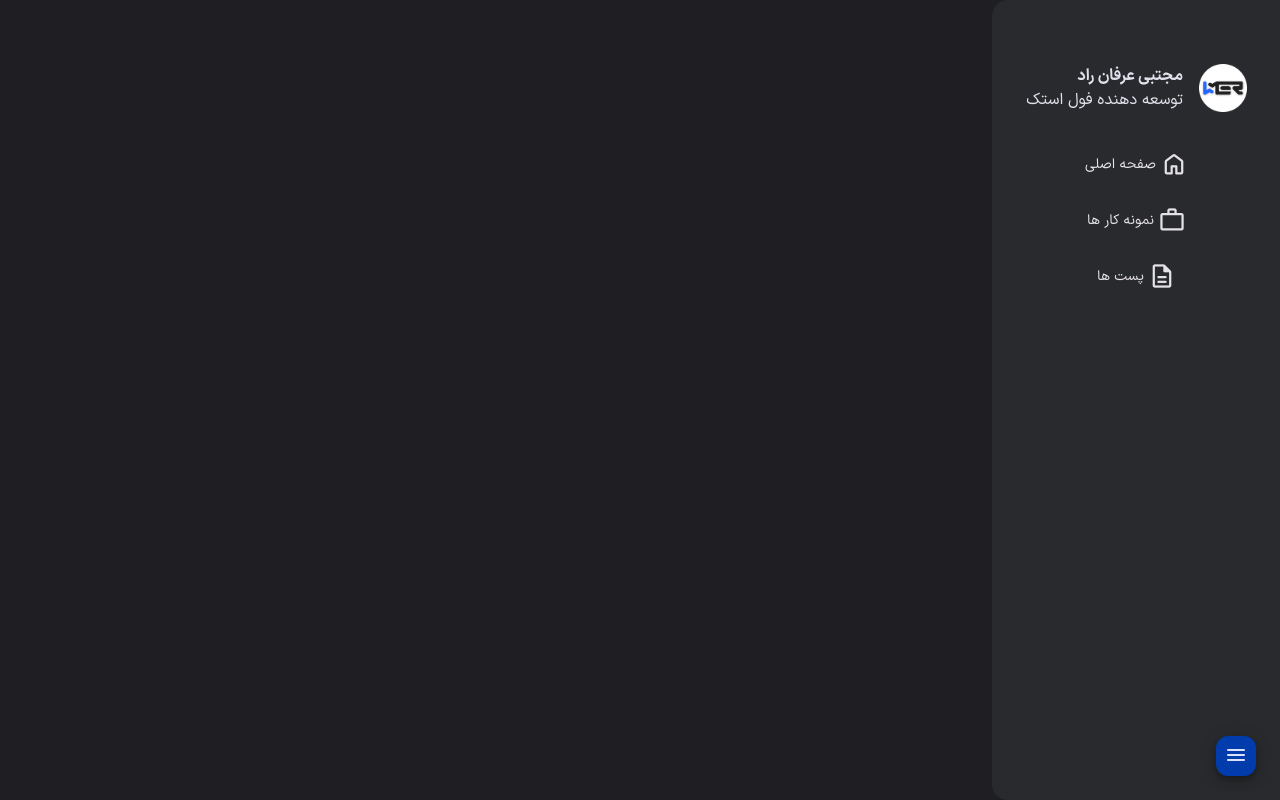
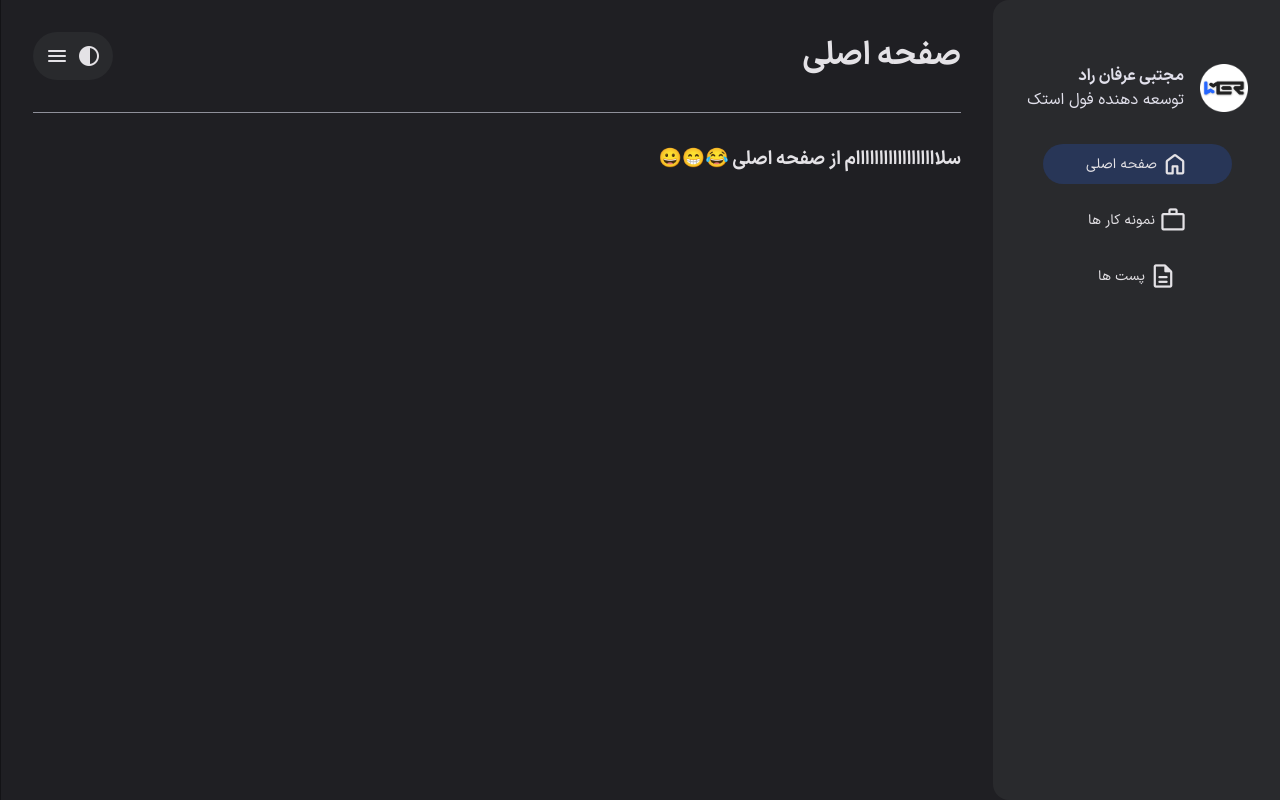
Before and after one commit to mojerf/wmer-front-end-material, an Angular app: page / in a window 1280 px wide. Built offline with nearby package versions, Linux system fonts and the light colour scheme.

Commit message:
feat(main-page)

```diff
--- a/src/app/app-routing.module.ts
+++ b/src/app/app-routing.module.ts
@@ -1,10 +1,16 @@
 import { NgModule } from '@angular/core';
 import { RouterModule, Routes } from '@angular/router';
+import { MainPageComponent } from './main/main-page/main-page.component';
 
-const routes: Routes = [];
+const routes: Routes = [
+  {
+    path: '',
+    component: MainPageComponent,
+  },
+];
 
 @NgModule({
   imports: [RouterModule.forRoot(routes)],
-  exports: [RouterModule]
+  exports: [RouterModule],
 })
-export class AppRoutingModule { }
+export class AppRoutingModule {}
--- a/src/app/app.component.html
+++ b/src/app/app.component.html
@@ -10,7 +10,12 @@
       </div>
       <nav class="navigation">
         @for (item of menu; track $index) {
-        <a href="{{ item.url }}" mat-button class="link">
+        <a
+          mat-button
+          class="link"
+          routerLink="{{ item.url }}"
+          routerLinkActive="active"
+        >
           <div class="linkText">
             <span class="material-symbols-rounded icon">
               {{ item.icon }}
@@ -24,10 +29,32 @@
   </mat-sidenav>
 
   <mat-sidenav-content>
-    <main class="main"></main>
+    <main class="main">
+      <div class="mainTop">
+        <h1 class="title">صفحه اصلی</h1>
+        <div class="toolbar">
+          <button
+            type="button"
+            class="toolbarButton"
+            (click)="toggleTheme()"
+            matTooltip="تغییر تم سایت"
+          >
+            <span class="material-symbols-rounded">{{ themeIcon }}</span>
+          </button>
+          <button
+            type="button"
+            (click)="drawer.toggle()"
+            class="toolbarButton"
+            matTooltip="باز/بستن منو"
+          >
+            <span class="material-symbols-rounded">menu</span>
+          </button>
+        </div>
+      </div>
+      <mat-divider></mat-divider>
+      <div class="outlet-content">
+        <router-outlet></router-outlet>
+      </div>
+    </main>
   </mat-sidenav-content>
 </mat-sidenav-container>
-
-<button type="button" mat-mini-fab (click)="drawer.toggle()" class="menuButton">
-  <span class="material-symbols-rounded">menu</span>
-</button>
--- a/src/app/app.component.scss
+++ b/src/app/app.component.scss
@@ -66,13 +66,33 @@
     padding: 2rem;
     box-sizing: border-box;
 
-    // .card {
-    //   height: 100%;
-    //   width: 100%;
-    //   border-radius: 1rem;
-    //   background-color: var(--mat-autocomplete-background-color);
-    //   box-shadow: 3px 5px 5px 0px rgba(0, 0, 0, 0.1);
-    // }
+    .mainTop {
+      display: flex;
+      justify-content: space-between;
+      padding-block-end: 2rem;
+
+      .toolbar {
+        background-color: var(--mat-sidenav-container-background-color);
+        padding: 0.75rem;
+        border-radius: 5rem;
+        display: flex;
+        gap: 0.5rem;
+
+        .toolbarButton {
+          display: flex;
+          padding: 0;
+          border: none;
+          background: none;
+          color: var(--mat-app-text-color);
+          border-radius: 5rem;
+          cursor: pointer;
+        }
+      }
+    }
+
+    .outlet-content {
+      padding-block-start: 2rem;
+    }
   }
 }
 
--- a/src/app/app.component.ts
+++ b/src/app/app.component.ts
@@ -2,7 +2,7 @@ import { Component } from '@angular/core';
 
 const MENU = [
   {
-    url: '#',
+    url: '',
     icon: 'home',
     name: 'صفحه اصلی',
   },
@@ -28,6 +28,16 @@ export class AppComponent {
   logoUrl = 'logo-l.png';
   titleName = 'مجتبی عرفان راد';
   titleDesc = 'توسعه دهنده فول استک';
+  themeIcon = 'contrast';
 
   showFiller = false;
+
+  toggleTheme() {
+    const bodyElement = document.getElementsByTagName('body')[0];
+    const themeState = bodyElement.dataset['theme'];
+    console.log(themeState);
+
+    bodyElement.dataset['theme'] = themeState === 'light' ? 'dark' : 'light';
+    this.themeIcon = themeState === 'light' ? 'light_mode' : 'dark_mode';
+  }
 }
--- a/src/app/app.module.ts
+++ b/src/app/app.module.ts
@@ -8,6 +8,8 @@ import { provideAnimationsAsync } from '@angular/platform-browser/animations/asy
 import { MatRippleModule } from '@angular/material/core';
 import { MatButtonModule } from '@angular/material/button';
 import { MatSidenavModule } from '@angular/material/sidenav';
+import { MatTooltipModule } from '@angular/material/tooltip';
+import { MatDividerModule } from '@angular/material/divider';
 
 @NgModule({
   declarations: [AppComponent],
@@ -17,6 +19,8 @@ import { MatSidenavModule } from '@angular/material/sidenav';
     MatRippleModule,
     MatButtonModule,
     MatSidenavModule,
+    MatTooltipModule,
+    MatDividerModule,
   ],
   providers: [provideAnimationsAsync()],
   bootstrap: [AppComponent],
--- /dev/null
+++ b/src/app/main/main-page/main-page.component.html
@@ -0,0 +1 @@
+<h3>سلاااااااااااااااااام از صفحه اصلی 😂😁😀</h3>
```
Also changed, not shown: src/app/main/main-page/main-page.component.ts (added, +10 -0 lines), src/app/main/main.module.ts (added, +15 -0 lines), src/app/main/main-page/main-page.component.scss (added), 1 other file (tests, documents, lock files or other folders).
